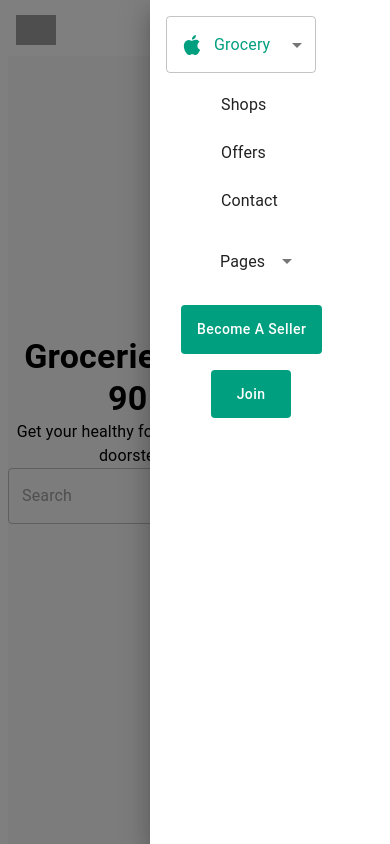
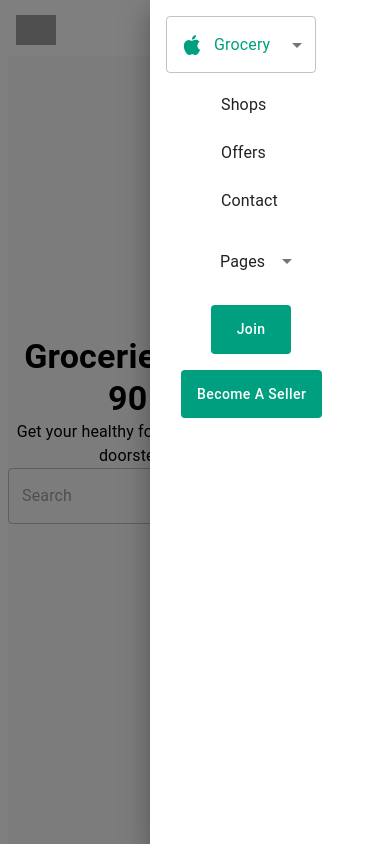
Before and after one commit to imtiazahmad-07/Portfolio-Project-2, a React (Create React App) app: page / in a window 390 px wide. Both pictures are taken after a click on the button 354 px from the left and 28 px from the top of the page. Shown: the top 844 px of the page. Built offline with nearby package versions, Linux system fonts and the light colour scheme; grey boxes are pictures that could not be loaded.

Commit message:
Update Navbar.jsx

```diff
--- a/src/Components/Navbar/Navbar.jsx
+++ b/src/Components/Navbar/Navbar.jsx
@@ -136,19 +136,24 @@ export default function Navbar() {
           <ListItem button>
             <GroceryMenu />
           </ListItem>
-          <ListItem button sx={{marginLeft:'55px' }}>
+          <ListItem button sx={{ marginLeft: "55px" }}>
             <ListItemText primary="Shops" />
           </ListItem>
-          <ListItem button sx={{marginLeft:'55px' }}>
+          <ListItem button sx={{ marginLeft: "55px" }}>
             <ListItemText primary="Offers" />
           </ListItem>
-          <ListItem button sx={{marginLeft:'55px' }}>
+          <ListItem button sx={{ marginLeft: "55px" }}>
             <ListItemText primary="Contact" />
           </ListItem>
           <ListItem button>
             <PagesMenu />
           </ListItem>
-          <ListItem button sx={{marginLeft:'15px' }}>
+          <ListItem button sx={{ marginLeft: "45px" }}>
+            <Button sx={{ backgroundColor: "#009F7F" }}>
+              <JoinModal />
+            </Button>
+          </ListItem>
+          <ListItem button sx={{ marginLeft: "15px" }}>
             <Button
               sx={{
                 backgroundColor: "#009F7F",
@@ -159,11 +164,6 @@ export default function Navbar() {
               <RegisterModal />
             </Button>
           </ListItem>
-          <ListItem button sx={{marginLeft:'45px' }}>
-            <Button sx={{ backgroundColor: "#009F7F" }}>
-              <JoinModal />
-            </Button>
-          </ListItem>
         </List>
       </Drawer>
     </Box>
```
